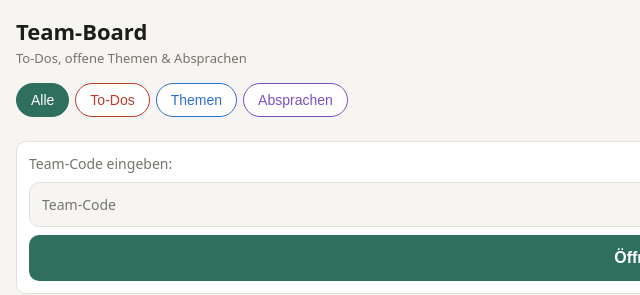
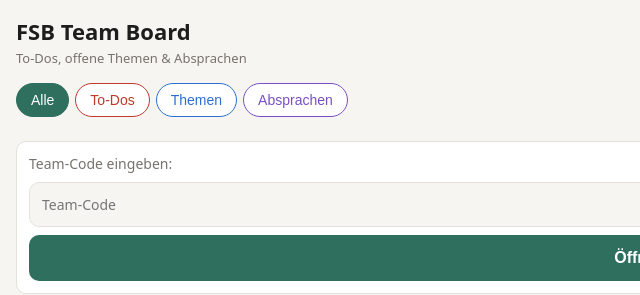
Before and after one commit to bertschnaitmann-oss/fsb, a plain HTML site: page firebase-board/public/index.html in a window 1280 px wide. Shown: the full height of the page, 0-640 px from the left. Drawn offline with Linux system fonts and the light colour scheme.

Commit message:
Add files via upload

```diff
--- a/firebase-board/public/index.html
+++ b/firebase-board/public/index.html
@@ -3,7 +3,15 @@
 <head>
 <meta charset="utf-8">
 <meta name="viewport" content="width=device-width, initial-scale=1, viewport-fit=cover">
-<title>Team-Board</title>
+<title>FSB Team Board</title>
+<link rel="manifest" href="manifest.webmanifest">
+<link rel="apple-touch-icon" href="icon-180.png">
+<link rel="icon" type="image/png" href="icon-192.png">
+<meta name="theme-color" content="#2f6f5e">
+<meta name="apple-mobile-web-app-capable" content="yes">
+<meta name="mobile-web-app-capable" content="yes">
+<meta name="apple-mobile-web-app-title" content="FSB Team Board">
+<meta name="apple-mobile-web-app-status-bar-style" content="default">
 <style>
 :root{box-sizing:border-box;padding-top:env(safe-area-inset-top,0px);padding-bottom:env(safe-area-inset-bottom,0px);
 --bg:#f6f5f2;--card:#fff;--tx:#1d1d1b;--mu:#76736c;--ln:#e4e1da;--ac:#2f6f5e;--acx:#fff;--todo:#c0392b;--thema:#2f6fd0;--abs:#7a4fc4;--ok:#2f8a55}
@@ -71,7 +79,7 @@ textarea{min-height:90px;resize:vertical}
 </head>
 <body>
 <header>
-  <div><h1>Team-Board</h1>
+  <div><h1>FSB Team Board</h1>
   <div class="sub">To-Dos, offene Themen &amp; Absprachen</div></div>
   <button class="allbtn" id="allbtn" style="display:none">Alle ausklappen</button>
 </header>
```
Also changed, not shown: firebase-board/public/icon-180.png (added), firebase-board/public/icon-192.png (added), firebase-board/public/icon-512.png (added), firebase-board/public/manifest.webmanifest (added).
